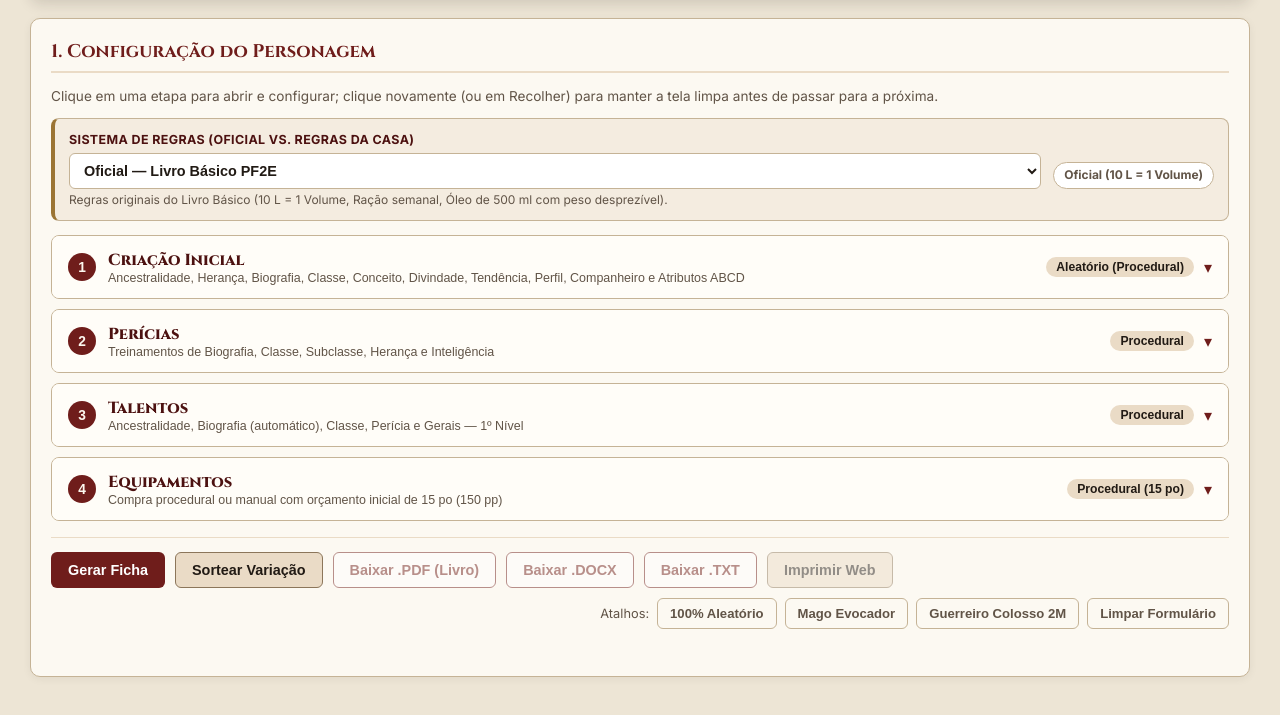
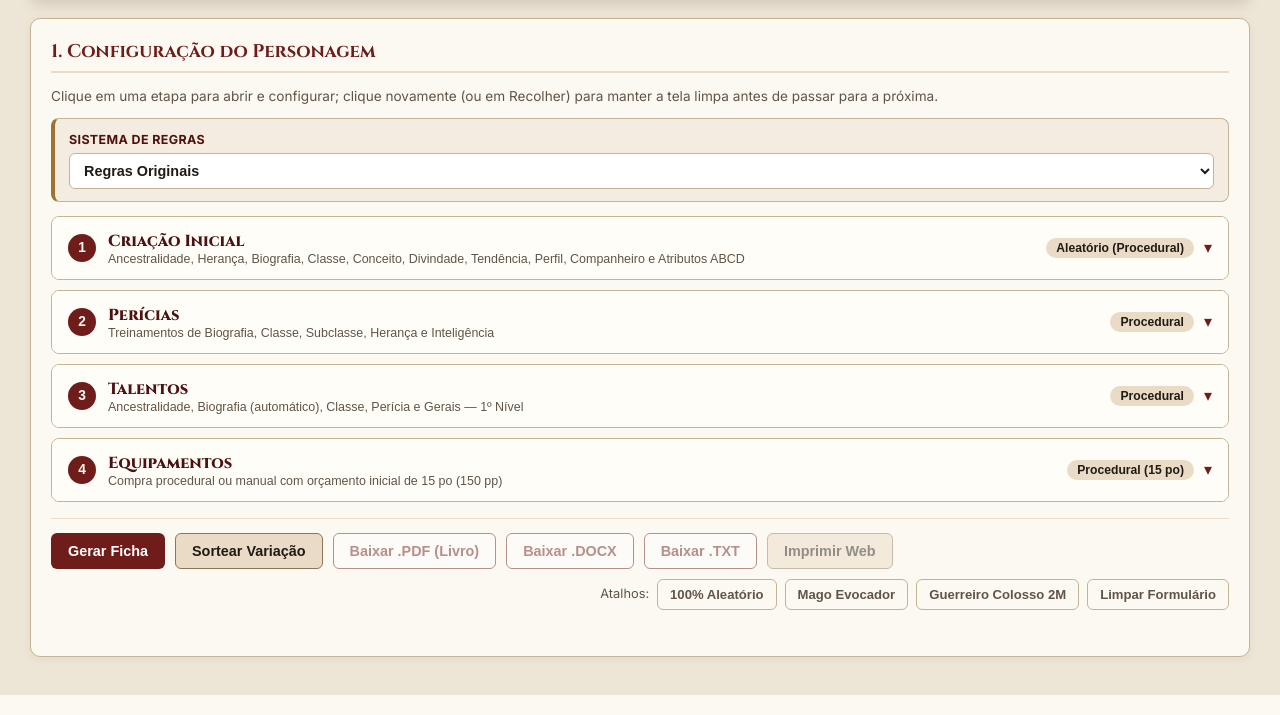
Before and after one commit to Thiagozzz0/projetofichapf2, a Flask app: page / in a window 1280 px wide. Shown: the part 144-859 px from the top of the page. Run offline with Flask 3, Linux system fonts and the light colour scheme.

Commit message:
alteração front regras da casa

```diff
--- a/dados_houserules/catalogo_regras.json
+++ b/dados_houserules/catalogo_regras.json
@@ -35,7 +35,7 @@
         "oleo_meio_litro": {
           "volume": "L",
           "volume_valor": 0.1,
-          "descricao": "Abastece lanternas (500 ml duram 6 horas; peso Leve 'L' por unidade na regra da casa) ou pode ser incendiado (1 ação Interagir) e arremessado (1 ação ataque à distância): em acerto e teste simples CD 10, causa 1d6 de dano de fogo."
+          "descricao": "Abastece lanternas (500 ml duram 6 horas) ou pode ser incendiado (1 ação Interagir) e arremessado (1 ação ataque à distância): em acerto e teste simples CD 10, causa 1d6 de dano de fogo."
         }
       }
     },
--- a/motor/exportacao/exportar_docx.py
+++ b/motor/exportacao/exportar_docx.py
@@ -301,9 +301,6 @@ def _montar_document_xml(resultado: dict[str, Any]) -> str:
             f"{riq['po']} po, {riq['pp']} pp, {riq['pc']} pc ({riq['pl']} pl)",
         )
     )
-    rc = meta.get("regras_casa") or {}
-    if rc.get("ativa") and rc.get("regras_ativas_resumo"):
-        partes.append(_xml_p_rotulo("Regras da Casa Ativas", ", ".join(rc["regras_ativas_resumo"])))
 
     # Página 3 — Perfil e Ações
     partes.append(_xml_p("Página 3 (p. 582) — Perfil, Campanha e Ações", estilo="SecaoTitulo"))
--- a/motor/exportacao/exportar_txt.py
+++ b/motor/exportacao/exportar_txt.py
@@ -59,9 +59,6 @@ def exportar_ficha_txt(resultado: dict[str, Any]) -> str:
             f"Seed       : {meta['seed']} | Orçamento: {meta.get('orcamento_inicial', '15 po')} | "
             f"Gasto: {meta.get('gasto_equipamentos', '—')} | Saldo: {meta.get('saldo_restante', '—')}"
         )
-    rc = meta.get("regras_casa") or {}
-    if rc.get("ativa") and rc.get("regras_ativas_resumo"):
-        linhas.append(f"Regras Casa: {', '.join(rc['regras_ativas_resumo'])}")
 
     # PÁGINA 1
     sec("PÁGINA 1 (p. 580) — ESTATÍSTICAS PRINCIPAIS, COMBATE E PERÍCIAS")
--- a/motor/gerador.py
+++ b/motor/gerador.py
@@ -787,17 +787,11 @@ def gerar_personagem(
         if val_p:
             pers_ficha[campo_p] = val_p
 
-    nota_regras_casa = (
-        f" Regras da Casa Ativas: {', '.join(config_regras_casa['regras_ativas_resumo'])}."
-        if config_regras_casa.get("ativa")
-        else ""
-    )
     ficha["perfil_e_campanha"]["anotacoes_campanha"]["anotacoes"] = (
         f"Conceito: {conceito['titulo_completo']} (Subclasse PF2E: {sub_nome_final}{tese_nota}). "
         f"{conceito['resumo_proposta']} "
         f"Sinergia: {conceito.get('sinergia_mecanica', '')} "
         f"Biografia: {biografia['descricao']}"
-        f"{nota_regras_casa}"
     ).strip()
 
     escolhas_perfil_aplicadas = {
--- a/static/js/equipamentos.js
+++ b/static/js/equipamentos.js
@@ -919,22 +919,14 @@
   function obterRegrasCasaAtivasIdsUI() {
     const catRc = _obterCatalogoRegrasCasa();
     const modo = document.getElementById("modo-regras-casa")?.value || "oficial";
-    if (modo === "oficial") return [];
-    if (modo === "personalizado") {
-      return Array.from(document.querySelectorAll('#lista-regras-casa-checks input[type="checkbox"]:checked'))
-        .map((el) => el.value)
-        .filter(Boolean);
-    }
+    if (modo !== "regras_da_casa") return [];
     const perfil = (catRc.perfis || []).find((p) => p.id === modo);
     return perfil ? [...(perfil.regras_ativas || [])] : [];
   }
 
   function montarPayloadRegrasCasaUI() {
     const modo = document.getElementById("modo-regras-casa")?.value || "oficial";
-    return {
-      modo,
-      regras_ativas: obterRegrasCasaAtivasIdsUI(),
-    };
+    return { modo };
   }
 
   function _aplicarOverrideItemCatalogo(itemBase, regrasAtivasObjs) {
@@ -960,37 +952,6 @@
     const ativasSet = new Set(ativasIds);
     const regrasAtivasObjs = (catRc.regras || []).filter((r) => ativasSet.has(r.id));
 
-    const painelCustom = document.getElementById("painel-regras-casa-custom");
-    if (painelCustom) {
-      painelCustom.classList.toggle("oculto", modo !== "personalizado");
-    }
-
-    const perfilObj = (catRc.perfis || []).find((p) => p.id === modo);
-    const descPerfil = document.getElementById("desc-perfil-regras-casa");
-    if (descPerfil && perfilObj) {
-      descPerfil.textContent = perfilObj.descricao || "";
-    }
-
-    document.querySelectorAll("#lista-regras-casa-checks .regra-casa-check-card").forEach((card) => {
-      const cb = card.querySelector('input[type="checkbox"]');
-      if (!cb) return;
-      if (modo !== "personalizado") {
-        cb.checked = ativasSet.has(cb.value);
-      }
-      card.classList.toggle("ativa", cb.checked);
-    });
-
-    const pillsEl = document.getElementById("pills-regras-casa-ativas");
-    if (pillsEl) {
-      if (!regrasAtivasObjs.length) {
-        pillsEl.innerHTML = `<span class="pill-regra-casa">Oficial (10 L = 1 Volume)</span>`;
-      } else {
-        pillsEl.innerHTML = regrasAtivasObjs
-          .map((r) => `<span class="pill-regra-casa ativa">${esc(r.resumo_curto || r.nome)}</span>`)
-          .join("");
-      }
-    }
-
     if (catEq && Array.isArray(catEq.equipamentos_variados)) {
       if (!app._variadosOriginais) {
         app._variadosOriginais = catEq.equipamentos_variados.map((it) => ({
@@ -1010,14 +971,13 @@
     }
 
     if (salvar) {
-      _salvarEstadoRegrasCasaStorage({ modo, regras_ativas: ativasIds });
+      _salvarEstadoRegrasCasaStorage({ modo });
     }
   }
 
   function inicializarRegrasCasaUI() {
     const catRc = _obterCatalogoRegrasCasa();
     const selModo = document.getElementById("modo-regras-casa");
-    const gridChecks = document.getElementById("lista-regras-casa-checks");
 
     if (selModo && (catRc.perfis || []).length) {
       const valAtual = selModo.value;
@@ -1031,30 +991,9 @@
       selModo.value = (catRc.perfis || []).some((p) => p.id === valAtual) ? valAtual : catRc.padrao_modo || "oficial";
     }
 
-    if (gridChecks) {
-      gridChecks.innerHTML = (catRc.regras || [])
-        .map(
-          (r) =>
-            `<label class="regra-casa-check-card">` +
-            `<input type="checkbox" value="${esc(r.id)}">` +
-            `<span class="regra-casa-check-info">` +
-            `<strong>${esc(r.nome)}</strong>` +
-            `<span>${esc(r.descricao)}</span>` +
-            `</span>` +
-            `</label>`
-        )
-        .join("");
-    }
-
     const salvo = _lerEstadoRegrasCasaStorage();
-    if (salvo && selModo && (catRc.perfis || []).some((p) => p.id === salvo.modo)) {
+    if (salvo && selModo && (salvo.modo === "oficial" || salvo.modo === "regras_da_casa")) {
       selModo.value = salvo.modo;
-      if (salvo.modo === "personalizado" && Array.isArray(salvo.regras_ativas)) {
-        const setSalvo = new Set(salvo.regras_ativas);
-        document.querySelectorAll('#lista-regras-casa-checks input[type="checkbox"]').forEach((cb) => {
-          cb.checked = setSalvo.has(cb.value);
-        });
-      }
     }
 
     aplicarRegrasCasaNoCatalogoUI({ salvar: false });
@@ -1063,11 +1002,6 @@
   function registrarEventosEquipamentos() {
     document.getElementById("modo-regras-casa")?.addEventListener("change", () => {
       aplicarRegrasCasaNoCatalogoUI({ salvar: true });
-    });
-    document.getElementById("lista-regras-casa-checks")?.addEventListener("change", (e) => {
-      if (e.target.matches('input[type="checkbox"]')) {
-        aplicarRegrasCasaNoCatalogoUI({ salvar: true });
-      }
     });
     ["modo-equipamentos", "eq-armadura", "eq-escudo", "eq-arma-cc-select", "eq-arma-dist-select", "eq-variado-select"].forEach(
       (id) => {
--- a/static/js/render_ficha.js
+++ b/static/js/render_ficha.js
@@ -293,9 +293,6 @@
     const rc = m.regras_casa || {};
     const levesPorVol = Number(m.itens_leves_por_volume || rc.itens_leves_por_volume || 10);
     const levesSoltos = Number(m.volume_leves_soltos || 0);
-    const bannerRegrasCasa = rc.ativa && (rc.regras_ativas_resumo || []).length
-      ? `<div class="banner-regras-casa-ficha"><strong>Regras da Casa Ativas:</strong> ${esc(rc.regras_ativas_resumo.join(" • "))}</div>`
-      : "";
     const renderSecaoInv = (titulo, lista) =>
       `<div style="margin-bottom:8px"><strong>${titulo}:</strong>` +
       (lista.length
@@ -308,11 +305,10 @@
       `</div>`;
 
     document.getElementById("p2-inventario").innerHTML =
-      bannerRegrasCasa +
       renderSecaoInv("Itens Vestidos", inv.itens_vestidos) +
       renderSecaoInv("Itens Preparados", inv.itens_preparados) +
       renderSecaoInv("Outros Itens", inv.outros_itens) +
-      `<div><strong>Volume Total: ${esc(inv.volume_total)}</strong> (Leves soltos: ${esc(levesSoltos)}/${esc(levesPorVol)} L • Regra: ${esc(levesPorVol)} L = 1 Vol • Sobrecarregado = ${esc(inv.volume_sobrecarregado)} / Máximo = ${esc(inv.volume_maximo)})</div>` +
+      `<div><strong>Volume Total: ${esc(inv.volume_total)}</strong> (Leves soltos: ${esc(levesSoltos)}/${esc(levesPorVol)} L • Sobrecarregado = ${esc(inv.volume_sobrecarregado)} / Máximo = ${esc(inv.volume_maximo)})</div>` +
       `<div class="barra-volume-track"><div class="barra-volume-fill ${sobre ? "alerta" : ""}" style="width:${pctVol}%"></div></div>` +
       `<div class="moedas-grid">` +
       `<div class="moeda-card"><small>PC</small><strong>${esc(inv.riqueza.pc)}</strong></div>` +
--- a/templates/index.html
+++ b/templates/index.html
@@ -7,17 +7,17 @@
   <link rel="preconnect" href="https://fonts.googleapis.com">
   <link rel="preconnect" href="https://fonts.gstatic.com" crossorigin>
   <link href="https://fonts.googleapis.com/css2?family=Cinzel:wght@600;700;800&family=Inter:wght@400;500;600;700;800&display=swap" rel="stylesheet">
-  <link rel="icon" type="image/png" href="{{ url_for('static', filename='img/pf2e-logo.png') }}?v=50">
-  <link rel="apple-touch-icon" href="{{ url_for('static', filename='img/pf2e-logo.png') }}?v=50">
-  <link rel="stylesheet" href="{{ url_for('static', filename='css/ficha.css') }}?v=50">
-  <link rel="stylesheet" href="{{ url_for('static', filename='css/tema.css') }}?v=50">
+  <link rel="icon" type="image/png" href="{{ url_for('static', filename='img/pf2e-logo.png') }}?v=51">
+  <link rel="apple-touch-icon" href="{{ url_for('static', filename='img/pf2e-logo.png') }}?v=51">
+  <link rel="stylesheet" href="{{ url_for('static', filename='css/ficha.css') }}?v=51">
+  <link rel="stylesheet" href="{{ url_for('static', filename='css/tema.css') }}?v=51">
 </head>
 <body>
   <div class="app-container">
     <header class="topbar nao-imprimir">
       <div class="topbar-inner">
         <div class="topbar-marca">
-          <img class="topbar-logo" src="{{ url_for('static', filename='img/pf2e-logo.png') }}?v=50" alt="Pathfinder 2ª Edição">
+          <img class="topbar-logo" src="{{ url_for('static', filename='img/pf2e-logo.png') }}?v=51" alt="Pathfinder 2ª Edição">
           <div>
             <h1>Gerador Procedural de Personagens — Pathfinder 2ª Edição</h1>
             <p>Monte fichas completas guiadas por conceito/subclasse com matemática ABCD, equipamentos de 15 po, magias e exportação em PDF (Livro), DOCX e TXT.</p>
@@ -34,20 +34,12 @@
         <div id="painel-regras-casa" class="painel-regras-casa">
           <div class="regras-casa-topo">
             <div class="regras-casa-controle">
-              <label for="modo-regras-casa">Sistema de Regras (Oficial vs. Regras da Casa)</label>
+              <label for="modo-regras-casa">Sistema de Regras</label>
               <select id="modo-regras-casa" name="modo_regras_casa">
-                <option value="oficial" selected>Oficial — Livro Básico PF2E (10 L = 1 Volume, Ração semanal, Óleo desprezível)</option>
-                <option value="regras_da_casa">Regras da Casa — Gestão Realista de Peso (5 L = 1 Volume, Ração un. L, Óleo 500ml L)</option>
-                <option value="personalizado">Personalizado — Escolher Regras da Casa Individualmente...</option>
+                <option value="oficial" selected>Regras Originais</option>
+                <option value="regras_da_casa">Regras da Casa</option>
               </select>
             </div>
-            <div id="pills-regras-casa-ativas" class="pills-regras-casa" aria-live="polite">
-              <span class="pill-regra-casa">Oficial (10 L = 1 Volume)</span>
-            </div>
-          </div>
-          <small id="desc-perfil-regras-casa" class="nota-campo">Regras originais do Livro Básico (10 L = 1 Volume, Ração semanal, Óleo de 500 ml com peso desprezível).</small>
-          <div id="painel-regras-casa-custom" class="painel-regras-casa-custom oculto">
-            <div id="lista-regras-casa-checks" class="grid-regras-casa-checks"></div>
           </div>
         </div>
 
@@ -920,22 +912,22 @@
           <circle class="overlay-anel-fundo" cx="60" cy="60" r="50" />
           <path class="overlay-arco-seta" d="M 60 10 A 50 50 0 1 1 24.6 95.4" marker-end="url(#overlay-seta-ponta)" />
         </svg>
-        <img class="overlay-logo-img" src="{{ url_for('static', filename='img/pf2e-logo.png') }}?v=50" alt="Processando seu arquivo">
+        <img class="overlay-logo-img" src="{{ url_for('static', filename='img/pf2e-logo.png') }}?v=51" alt="Processando seu arquivo">
       </div>
       <p id="overlay-download-texto" class="overlay-download-texto">Processando seu arquivo</p>
     </div>
   </div>
 
-  <script src="{{ url_for('static', filename='js/tema.js') }}?v=50" defer></script>
-  <script src="{{ url_for('static', filename='js/render_ficha.js') }}?v=50" defer></script>
-  <script src="{{ url_for('static', filename='js/estado.js') }}?v=50" defer></script>
-  <script src="{{ url_for('static', filename='js/atributos.js') }}?v=50" defer></script>
-  <script src="{{ url_for('static', filename='js/previa_atributos.js') }}?v=50" defer></script>
-  <script src="{{ url_for('static', filename='js/pericias.js') }}?v=50" defer></script>
-  <script src="{{ url_for('static', filename='js/talentos.js') }}?v=50" defer></script>
-  <script src="{{ url_for('static', filename='js/magias.js') }}?v=50" defer></script>
-  <script src="{{ url_for('static', filename='js/equipamentos.js') }}?v=50" defer></script>
-  <script src="{{ url_for('static', filename='js/perfil.js') }}?v=50" defer></script>
-  <script src="{{ url_for('static', filename='js/app.js') }}?v=50" defer></script>
+  <script src="{{ url_for('static', filename='js/tema.js') }}?v=51" defer></script>
+  <script src="{{ url_for('static', filename='js/render_ficha.js') }}?v=51" defer></script>
+  <script src="{{ url_for('static', filename='js/estado.js') }}?v=51" defer></script>
+  <script src="{{ url_for('static', filename='js/atributos.js') }}?v=51" defer></script>
+  <script src="{{ url_for('static', filename='js/previa_atributos.js') }}?v=51" defer></script>
+  <script src="{{ url_for('static', filename='js/pericias.js') }}?v=51" defer></script>
+  <script src="{{ url_for('static', filename='js/talentos.js') }}?v=51" defer></script>
+  <script src="{{ url_for('static', filename='js/magias.js') }}?v=51" defer></script>
+  <script src="{{ url_for('static', filename='js/equipamentos.js') }}?v=51" defer></script>
+  <script src="{{ url_for('static', filename='js/perfil.js') }}?v=51" defer></script>
+  <script src="{{ url_for('static', filename='js/app.js') }}?v=51" defer></script>
 </body>
 </html>
```
Also changed, not shown: controleprojeto/finalizado.md (+1 -0 lines), controleprojeto/finalizado/50.md (added, +23 -0 lines), controleprojeto/pendencias.md (+9 -0 lines), dados_houserules/perfis_regras.json (+2 -10 lines), motor/regras_casa.py (+12 -46 lines), scripts/validar_casos_borda_pf2e.py (+15 -26 lines), scripts/validar_motor_procedural.py (+3 -4 lines).
